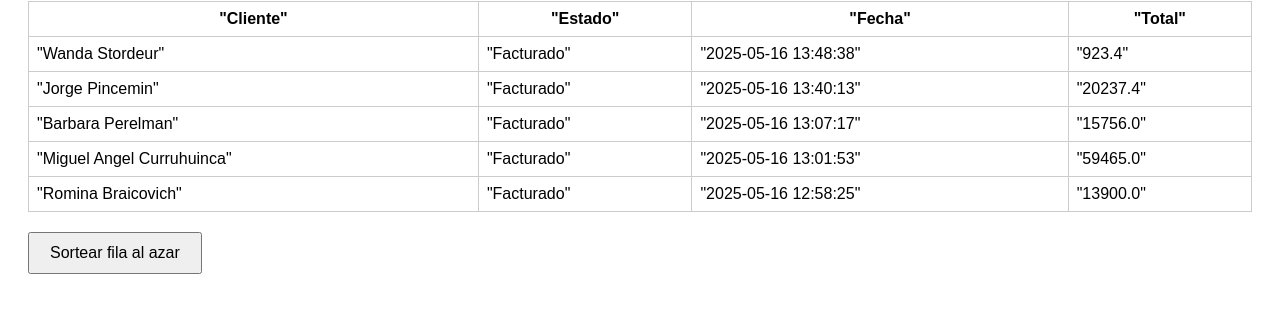
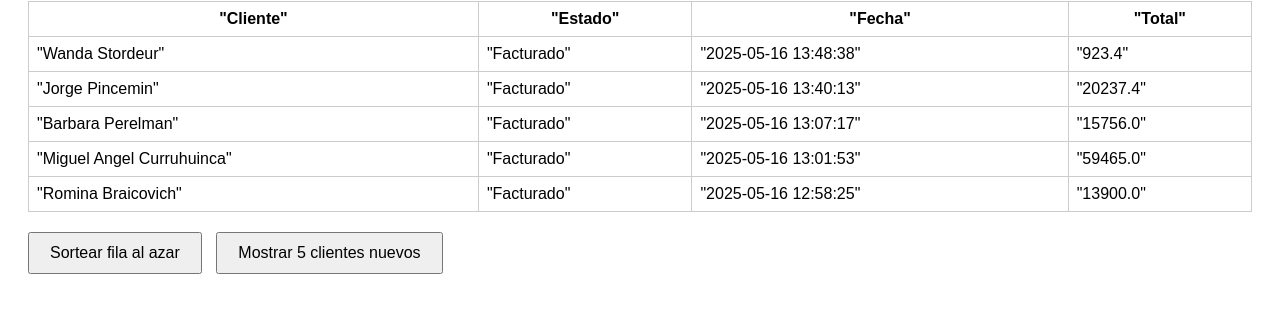
Before and after one commit to Tyny/tyny.github.io, a plain HTML site: page index.html in a window 1280 px wide. Shown: the part 107-420 px from the top of the page. Drawn offline with Linux system fonts and the light colour scheme.

Commit message:
show 5 more

```diff
--- a/index.html
+++ b/index.html
@@ -20,10 +20,10 @@
             }
             button {
                 margin-top: 20px;
+                margin-right: 10px;
                 padding: 10px 20px;
                 font-size: 16px;
             }
-
             #randomRow {
                 margin-top: 30px;
                 font-size: 22px;
@@ -32,19 +32,16 @@
                 transform: scale(0.8);
                 transition: all 0.5s ease;
             }
-
             #randomRow.show {
                 opacity: 1;
                 transform: scale(1);
             }
-
             .winner-name {
                 font-size: 36px;
                 color: #2c7;
                 display: block;
                 margin: 10px 0;
             }
-
             .winner-details {
                 font-size: 20px;
                 color: #555;
@@ -59,9 +56,13 @@
         </table>
 
         <button onclick="showRandomRow()">Sortear fila al azar</button>
+        <button onclick="showNewClients()">Mostrar 5 clientes nuevos</button>
+
         <div id="randomRow"></div>
 
         <script>
+            const seenNames = new Set();
+
             let allRows = [];
             let headers = [];
 
@@ -115,14 +116,12 @@
                 const randomRow = allRows[randomIndex];
                 const name = randomRow[0];
 
-                // Contar compras y sumar total gastado
                 let compras = 0;
                 let totalGasto = 0;
 
                 allRows.forEach((row) => {
                     if (row[0] === name) {
                         compras++;
-
                         const montoStr = row[3].substr(1);
                         const monto = parseFloat(montoStr);
                         totalGasto += monto;
@@ -131,17 +130,33 @@
 
                 const div = document.getElementById("randomRow");
                 div.innerHTML = `
-        🎉 ¡Felicitaciones! <span class="winner-name">${name}</span>
-        <div class="winner-details">
-          Compró <strong>${compras}</strong> veces y gastó un total de <strong>$${totalGasto.toFixed(2)}</strong>.
-        </div>
-      `;
+                🎉 ¡Felicitaciones! <span class="winner-name">${name}</span>
+                <div class="winner-details">
+                    Compró <strong>${compras}</strong> veces y gastó un total de <strong>$${totalGasto.toFixed(2)}</strong>.
+                </div>
+            `;
 
-                // Reiniciar animación
                 div.classList.remove("show");
                 void div.offsetWidth;
                 div.classList.add("show");
             }
+
+            function showNewClients() {
+                if (allRows.length === 0) return;
+
+                const uniqueClientRows = [];
+
+                for (const row of allRows) {
+                    const name = row[0];
+                    if (!seenNames.has(name)) {
+                        seenNames.add(name);
+                        uniqueClientRows.push(row);
+                    }
+                    if (uniqueClientRows.length === 5) break;
+                }
+
+                renderTable([headers, ...uniqueClientRows]);
+            }
         </script>
     </body>
 </html>
```
